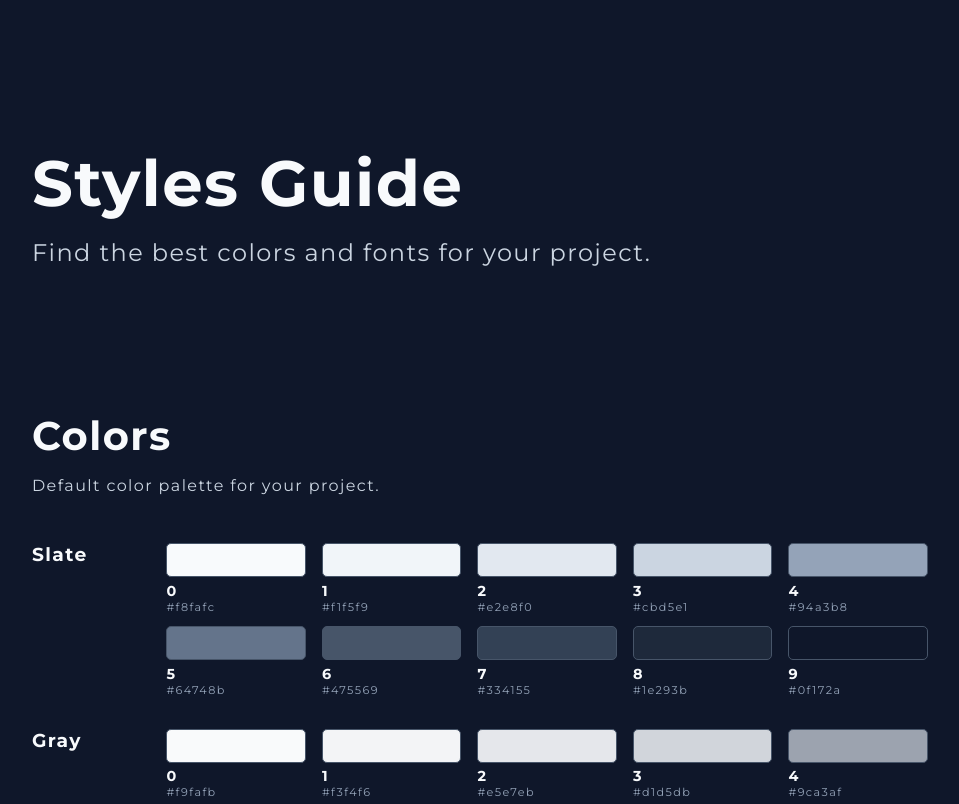
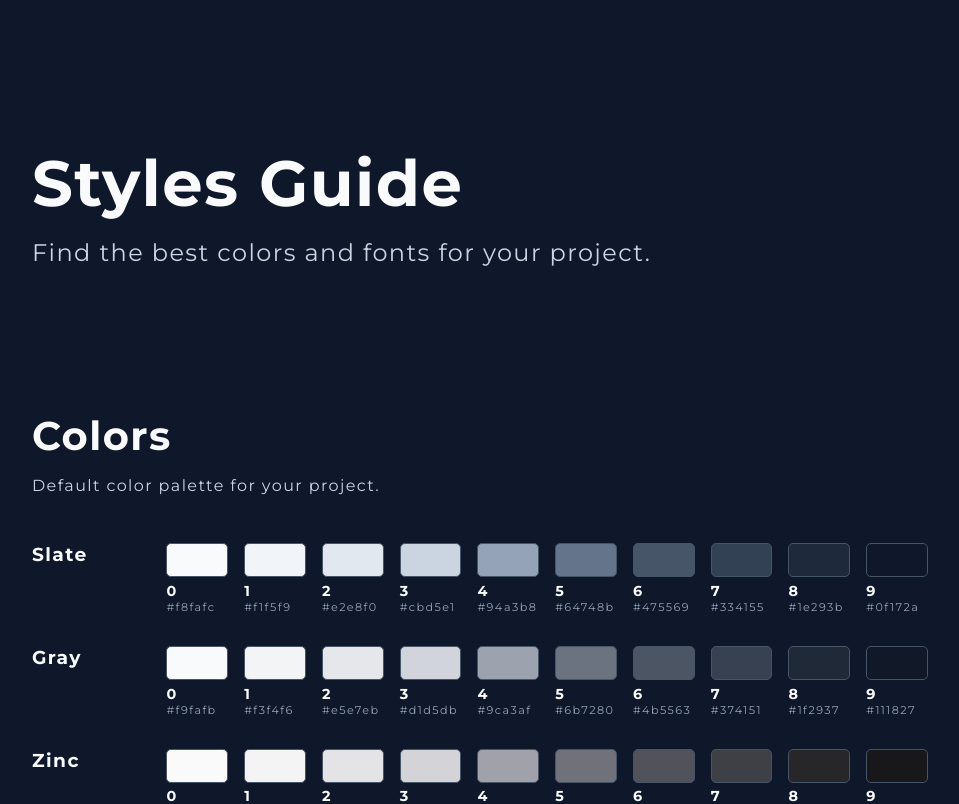
Before and after one commit to NahuelGenchi/styleguide, a React (Create React App) app: page / in a window 1280 px wide. Shown: the top 804 px of the page, without its empty margins (160-1119 px from the left). Built offline with nearby package versions, Linux system fonts and the light colour scheme.

Commit message:
adding responsiveness to ColorList grid columns

```diff
--- a/src/components/ColorList/ColorList.scss
+++ b/src/components/ColorList/ColorList.scss
@@ -53,6 +53,8 @@
 
     .cc-colors {
       width: 85%;
+      //grid-template-columns: repeat(5,minmax(0,1fr));
+      grid-template-columns: repeat(10, minmax(0, 1fr));
     }
   }
 }
```
